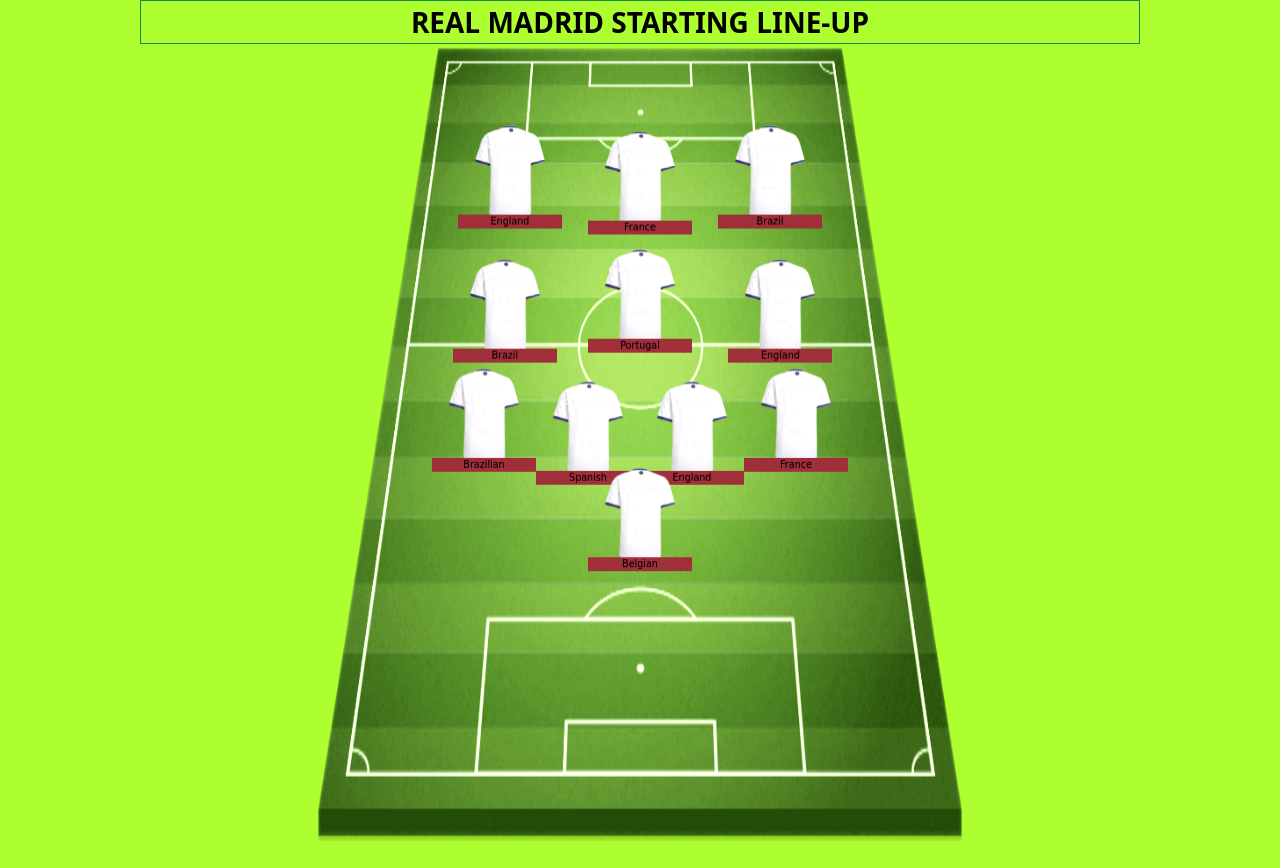
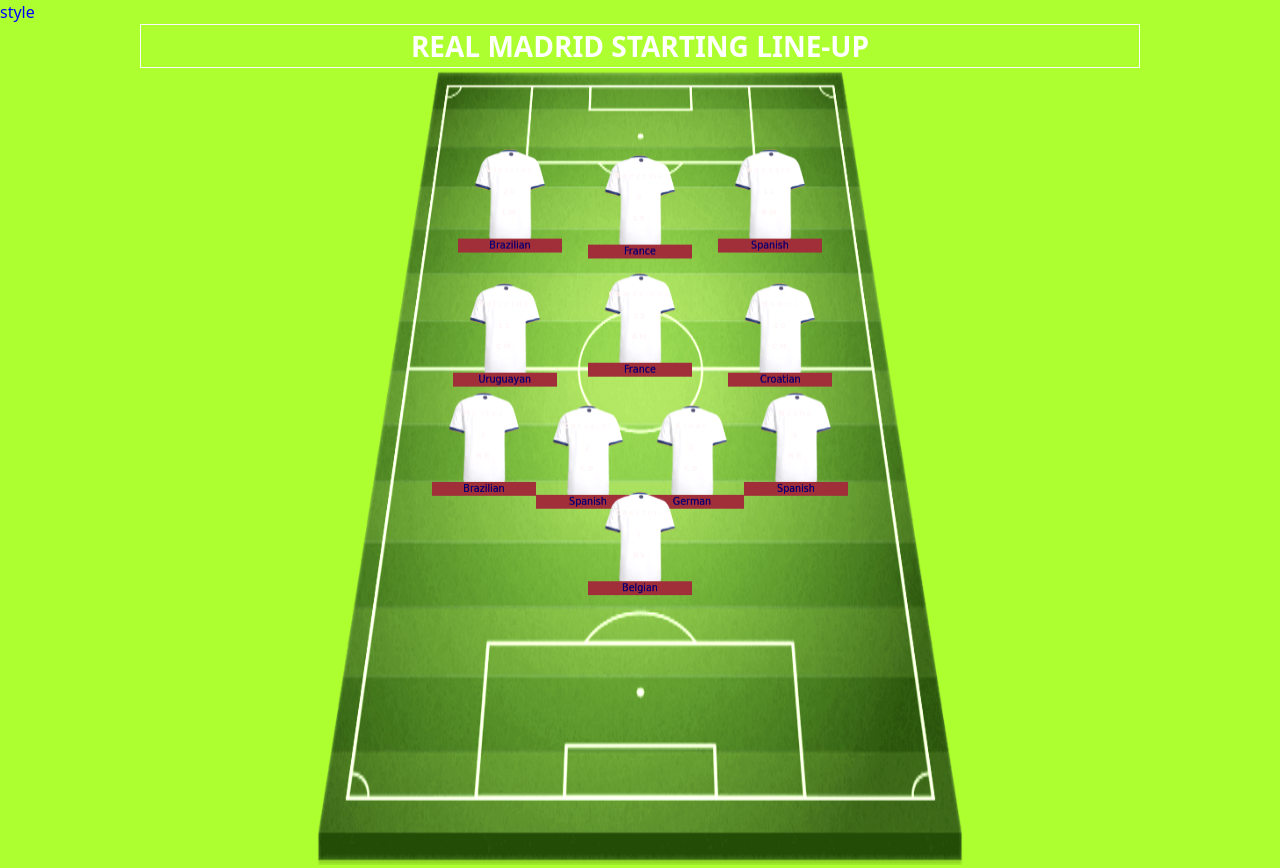
Before and after one commit to TemCreative/Lineup-, a plain HTML site: page index2.html in a window 1280 px wide. Before the commit the page ends 844 px from the top, so only its background shows below. Drawn offline with nearby package versions, Linux system fonts and the light colour scheme.

```diff
--- a/index2.html
+++ b/index2.html
@@ -9,11 +9,12 @@
     <link rel="stylesheet" href="style2.css">
 </head>
 </head>
+style
 
 
-<body style="background-color: greenyellow;">
+<body style="background-color: greenyellow; color: blue;">
   <div class="container">
-    <div class="text-center fw-bolder fs-3 border border-success text-black  man "> REAL MADRID STARTING LINE-UP</div>
+    <div class="text-center fw-bolder fs-3 border border-light  text-white  man "> REAL MADRID STARTING LINE-UP</div>
     <section class="field ">
 
         <section class="one">
--- a/script.js
+++ b/script.js
@@ -11,14 +11,14 @@ class Club {
 var player1 = new Club(" Courtois", "1", "Belgian", "Gk")
 var player2 = new Club(" Militao", "3", "Brazilian", "RB")
 var player3 = new Club("Carvajal ", "2", "Spanish", "CB")
-var player4 = new Club(" Kroos", "8", "England", "CB")
-var player5 = new Club(" Nacho", "6", "France", "RB")
-var player6 = new Club(" Modric", "10", "England", "CM")
-var player7 = new Club("Valverde", "15", "Brazil", "CM")
-var player8 = new Club("Vinicius", "20", "England", "LW")
-var player9 = new Club(" Camavinga ", "25", "Portugal", "AM")
-var player10 = new Club("Asensio", "11", "Brazil", "RW")
-var player11 = new Club(" Benzema", "9", "France", "CF")
+var player4 = new Club(" Kroos", "8", "German", "CB")
+var player5 = new Club(" Nacho", "6", "Spanish", "RB")
+var player6 = new Club(" Modric", "10", "Croatian", "CM")
+var player7 = new Club("Valverde", "15", "Uruguayan", "CM")
+var player8 = new Club("Vinicius", "20", "Brazilian", "LW")
+var player9 = new Club(" Camavinga ", "25", "France", "AM")
+var player10 = new Club("Asensio", "11", "Spanish", "RW")
+var player11 = new Club(" Benzema", "9", " France", "CF")
 
 console.log(player1)
 
--- a/style2.css
+++ b/style2.css
@@ -119,6 +119,7 @@ p {
     background-size: 100% 100%;
     background-image: url(/images/cf4ce6c47cb24b9053fcdc282e9c7092.png);
     position: relative;
+    z-index: 1;
 }
 
 
```
